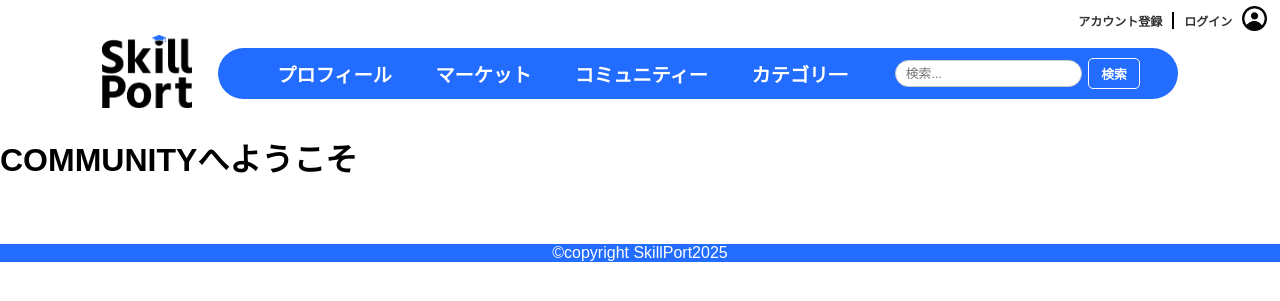
After one commit to Team01skillport/Skillport, a Flask app: template skillPort/app/templates/community/community.html in a window 1280 px wide. The commit adds this page. Shown: the top 301 px of the page. Run offline with Flask 3, Linux system fonts and the light colour scheme; the template is opened without the code that fills it, so the values that code supplies are empty.

Commit message:
ヘッダーでのコミュニティページへのリンク追加

```diff
--- a/skillPort/app/__init__.py
+++ b/skillPort/app/__init__.py
@@ -15,10 +15,11 @@ def create_app():
     # --- Blueprintの登録 ---
     # viewsパッケージからproductsとauthのBlueprintをインポート
     # （）
-    from.views import auth, market, account
+    from.views import auth, market, account, community
     app.register_blueprint(auth.auth_bp)
     app.register_blueprint(market.market_bp)
     app.register_blueprint(account.account_bp)
+    app.register_blueprint(community.community_bp)
 
 
 
--- /dev/null
+++ b/skillPort/app/static/css/community.css
@@ -0,0 +1,220 @@
+body {
+  font-family: sans-serif;
+  margin: 0;
+}
+
+/* ヘッダー情報 */
+/* 右上プロファイルのやつ----------------------------------------------- */
+
+#profile {
+  display: flex;
+  align-items: center;
+  position: absolute;
+  right: 0;
+  margin-right: 1vw;
+  margin-top: 0.5vw;
+}
+
+#profile ul {
+  display: flex;
+  list-style: none;
+  margin: 0;
+  padding: 0;
+  font-weight: bold;
+  font-size: 12px;
+}
+
+#profile ul li {
+  padding: 0 10px;
+}
+
+#profile ul li:not(:last-child) {
+  border-right: 2px solid black;
+}
+
+#profile ul {
+  display: flex;
+  list-style: none;
+  margin: 0;
+  padding: 0;
+}
+
+#profile li a {
+  text-decoration: none;
+  color: #333;
+}
+
+#profile img {
+  width: 25px;
+}
+
+/* ------------------------------------------------------------------ */
+
+/* ヘッダ------------------------------------------------------------ */
+
+#header_cap {
+  padding-top: 35px;
+}
+
+#header {
+  display: flex;
+  align-items: center;
+  justify-content: center;
+  position: sticky;
+  top: 5px;
+  z-index: 100;
+}
+
+#header img {
+  width: 7vw;
+  max-width: 115px;
+}
+
+#header .container {
+  display: flex;
+  align-items: center;
+  margin-left: 2vw;
+  gap: 2vw;
+  background-color: #226cff;
+  height: 4vw;
+  width: 75vw;
+  border-radius: 50px;
+  justify-content: center;
+  overflow: hidden;
+  max-height: 70px;
+}
+
+#header ul {
+  display: flex;
+  list-style: none;
+  margin: 0;
+  padding: 0;
+  font-size: 1.5vw;
+  font-weight: bolder;
+  height: 100%;
+}
+
+#header ul li {
+  /* margin-right: 2.5vw; */
+  height: 100%;
+}
+
+#header ul li a {
+  display: flex;
+  align-items: center;
+  height: 100%;
+  text-decoration: none;
+  color: white;
+  padding: 0 1.7vw;
+  white-space: nowrap;
+}
+
+/* #header ul li:first-child a {
+    position: relative;
+    z-index: 0;
+  }
+
+  #header ul li:first-child a:hover::before {
+    content: "";
+    position: absolute;
+    top: 0;
+    bottom: 0;
+    left: -100vw;
+    width: 100vw;
+    background: #4e89ff;
+    z-index: -1;
+    pointer-events: none;
+  } */
+
+#header ul li a:hover {
+  background-color: #4e89ff;
+}
+
+#header ul li a.is-active {
+  background-color: #4e89ff;
+}
+
+/* Search form */
+#header .search {
+  display: flex;
+  align-items: center;
+  gap: 0.5vw;
+}
+
+#header .search input {
+  padding: 5px 10px;
+  font-size: 1vw;
+  border: 1px solid #ccc;
+  border-radius: 20px;
+  /* margin-left: 50px; */
+}
+
+#header .search button {
+  padding: 5px 12px;
+  font-size: 1vw;
+  font-weight: bold;
+  /* font-size: clamp(10px, 1vw, 100px); */
+  cursor: pointer;
+  background-color: rgba(255, 255, 255, 0);
+  border: 1.5px solid #ffffff;
+  color: white;
+  border-radius: 5px;
+}
+
+#header .search button:hover {
+  background: white;
+  color: #5d5d5d;
+}
+
+/* dropdown-------------------------------------------- */
+
+#header .container {
+  overflow: visible;
+}
+
+#header .dropdown {
+  position: relative;
+}
+
+#header .dropdown-menu {
+  display: none;
+  position: absolute;
+  top: 100%;
+  left: 0;
+  min-width: 150px;
+  box-shadow: 0 4px 10px rgba(0, 0, 0, 0.1);
+  z-index: 1000;
+  height: auto;
+}
+
+/* #header .dropdown-menu li:not(:last-child){
+  line-height: 2.2;
+} */
+
+#header .dropdown-menu li a {
+  display: block;
+  padding: 8px 12px;
+  color: #000000;
+  text-decoration: none;
+  background: #fff;
+  line-height: 2;
+}
+
+#header .dropdown-menu li a:hover {
+  background: #e6e6e6;
+}
+
+#header .dropdown.open > .dropdown-menu {
+  display: block;
+}
+/* ヘッダーCSSはここまで */
+
+/* フッター情報 */
+footer {
+  background-color: #226cff;
+  color: white;
+  text-align: center;
+  margin-top: 5vw;
+}
+
+/* ------------------------------------------------------------------ */
--- a/skillPort/app/templates/base.html
+++ b/skillPort/app/templates/base.html
@@ -29,7 +29,9 @@
         <ul>
           <li><a href="#">プロフィール</a></li>
           <li><a href="{{ url_for('market.market_top')}}">マーケット</a></li>
-          <li><a href="#">コミュニティー</a></li>
+          <li>
+            <a href="{{ url_for('community.community_top')}}">コミュニティー</a>
+          </li>
           <!-- before: <li><a href="#">カテゴリ一</a></li> -->
           <li class="dropdown" id="nav-category">
             <a href="#" class="dropdown-toggle">カテゴリ一</a>
--- /dev/null
+++ b/skillPort/app/templates/community/community.html
@@ -0,0 +1,7 @@
+{% extends "base.html" %} {% block title %}コミュニティー{% endblock %} {% block
+content %}
+<head>
+  <link rel="stylesheet" href="../../static/css/community.css" />
+</head>
+<h1>COMMUNITYへようこそ</h1>
+{% endblock %}
--- a/skillPort/app/templates/community/communitytest.html
+++ /dev/null
@@ -1,4 +0,0 @@
-{% extends "base.html" %} {% block title %}タイトルここ{% endblock %} {% block
-content %}
-<h1>SKILLPORTへようこそ</h1>
-{% endblock %}
```
Also changed, not shown: skillPort/app/views/community.py (added, +8 -0 lines).
